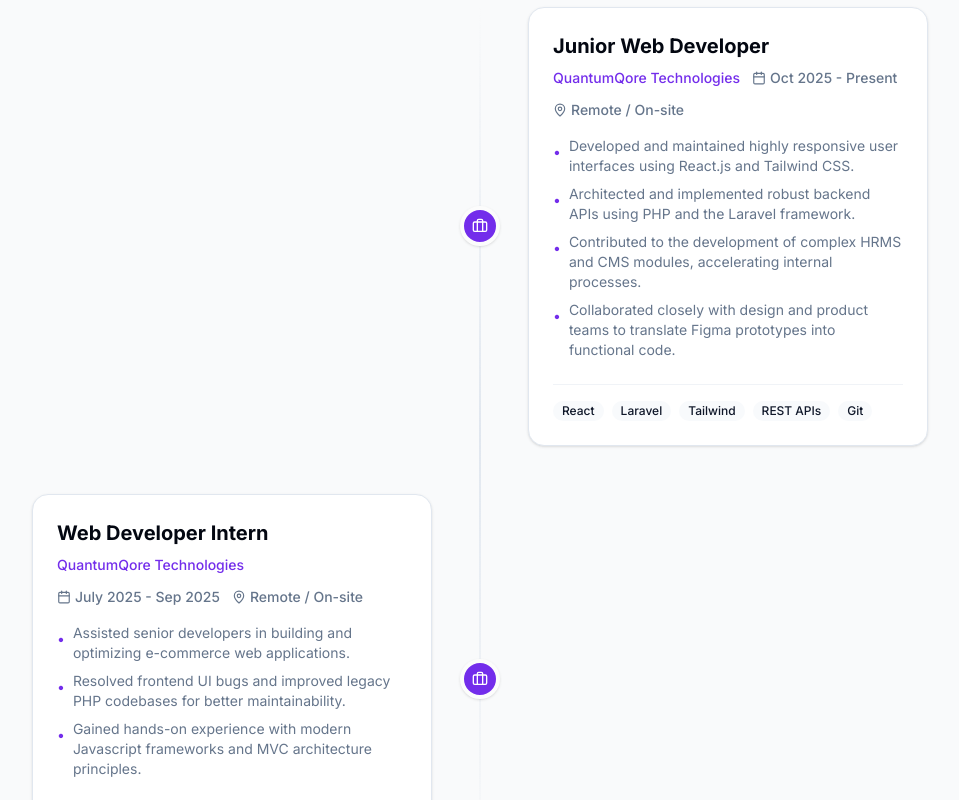
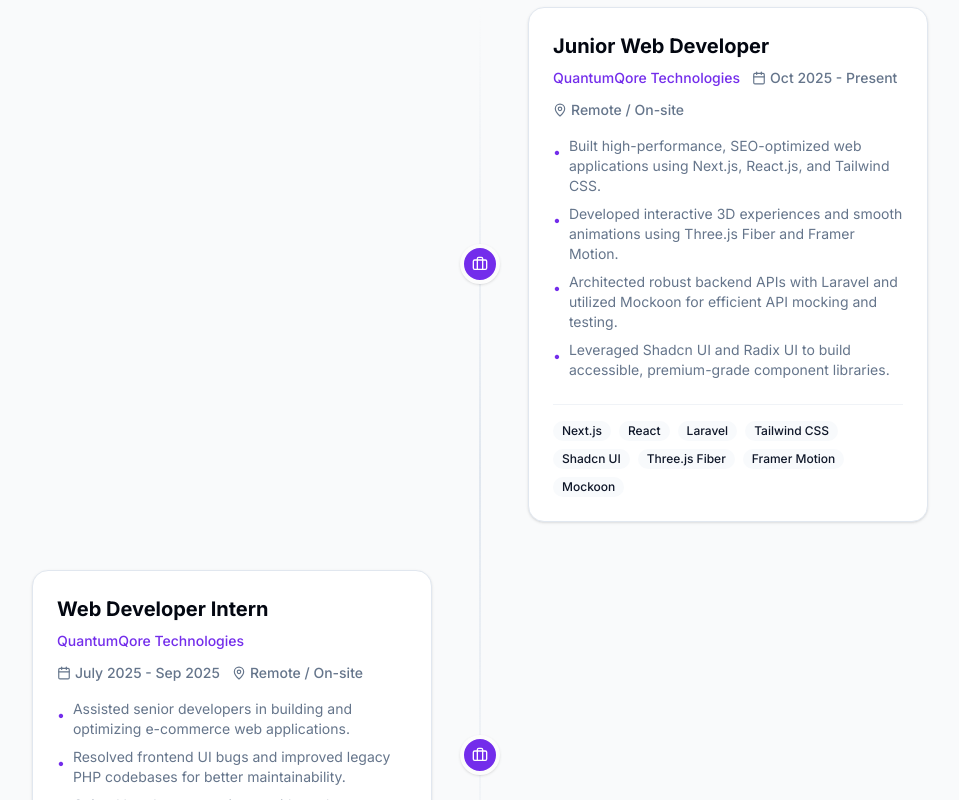
Before and after one commit to jahanzaibwork99/my-portfolio, a React (Vite) app: page / in a window 1280 px wide. Shown: the part 3120-3920 px from the top of the page, without its empty margins (160-1119 px from the left). Built offline with nearby package versions, Linux system fonts and the light colour scheme.

Commit message:
feat: Add new Experience section component to display work history and skills.

```diff
--- a/src/components/sections/Experience.tsx
+++ b/src/components/sections/Experience.tsx
@@ -10,12 +10,12 @@ const experiences = [
     location: 'Remote / On-site',
     duration: 'Oct 2025 - Present',
     description: [
-      'Developed and maintained highly responsive user interfaces using React.js and Tailwind CSS.',
-      'Architected and implemented robust backend APIs using PHP and the Laravel framework.',
-      'Contributed to the development of complex HRMS and CMS modules, accelerating internal processes.',
-      'Collaborated closely with design and product teams to translate Figma prototypes into functional code.',
+      'Built high-performance, SEO-optimized web applications using Next.js, React.js, and Tailwind CSS.',
+      'Developed interactive 3D experiences and smooth animations using Three.js Fiber and Framer Motion.',
+      'Architected robust backend APIs with Laravel and utilized Mockoon for efficient API mocking and testing.',
+      'Leveraged Shadcn UI and Radix UI to build accessible, premium-grade component libraries.',
     ],
-    skills: ['React', 'Laravel', 'Tailwind', 'REST APIs', 'Git'],
+    skills: ['Next.js', 'React', 'Laravel', 'Tailwind CSS', 'Shadcn UI', 'Three.js Fiber', 'Framer Motion', 'Mockoon'],
   },
   {
     role: 'Web Developer Intern',
```
